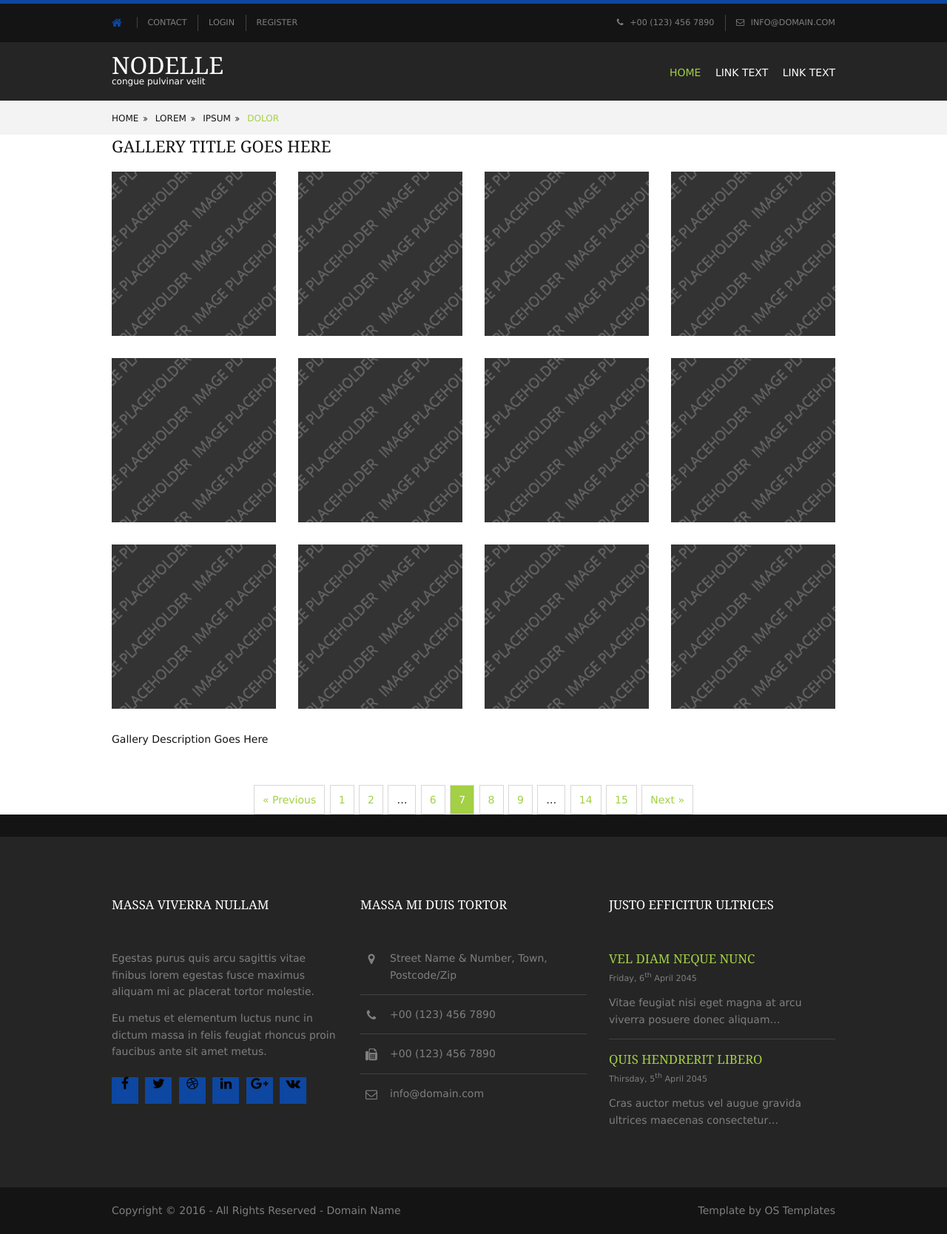
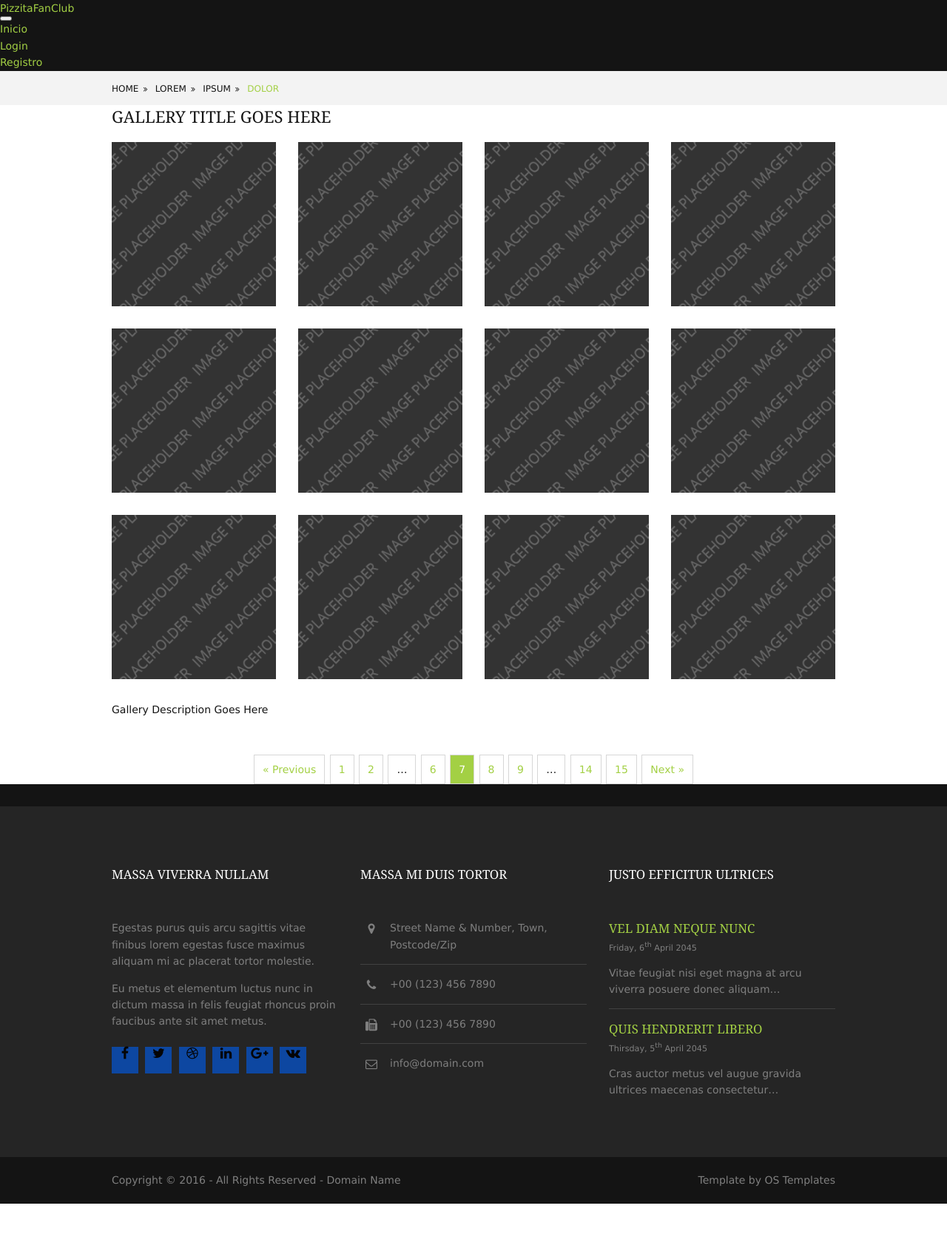
Before and after one commit to crx5/pizzitafanclub, a PHP site: template pages/gallery.php in a window 1280 px wide. Shown: the whole page at 74% size. After the commit the page ends 1627 px from the top, so only its background shows below. Run offline with PHP 8.4, Linux system fonts and the light colour scheme; the template is opened without the code that fills it, so the values that code supplies are empty.

Commit message:
se arreglo navbar, se agrego slider(esta main.php sera el contenido por default de la apgina)

```diff
--- a/layout/header.php
+++ b/layout/header.php
@@ -1,43 +1,23 @@
 
-<div class="wrapper row0">
-  <div id="topbar" class="hoc clear">
-    <!-- ################################################################################################ -->
-    <div class="fl_left">
-      <ul class="nospace" id="links">
-        <li><a href="#"><i class="fa fa-lg fa-home"></i></a></li>
-        <li><a href="#">Contact</a></li>
-        <li id="lLogin"><a href="?menu=login">Login</a></li>
-        <li id="lRegistro"><a href="?menu=registro">Register</a></li>
-      </ul>
-    </div>
-    <div class="fl_right">
-      <ul class="nospace">
-        <li><i class="fa fa-phone"></i> +00 (123) 456 7890</li>
-        <li><i class="fa fa-envelope-o"></i> info@domain.com</li>
-      </ul>
-    </div>
-    <!-- ################################################################################################ -->
-  </div>
-</div>
-<!-- ################################################################################################ -->
-<!-- ################################################################################################ -->
-<!-- ################################################################################################ -->
-<div class="wrapper row1">
-  <header id="header" class="hoc clear">
-    <!-- ################################################################################################ -->
-    <div id="logo" class="fl_left">
-      <h1><a href="index.php">Nodelle</a></h1>
-      <p>Congue pulvinar velit</p>
-    </div>
-    <!-- ################################################################################################ -->
-    <nav id="mainav" class="fl_right">
-      <ul class="clear">
-        <li class="active"><a href="index.php">Home</a></li>
 
-        <li><a href="#">Link Text</a></li>
-        <li><a href="#">Link Text</a></li>
-      </ul>
-    </nav>
-    <!-- ################################################################################################ -->
-  </header>
-</div>
+
+  <nav  id="mainNavbar" class="navbar fixed-top navbar-expand-sm navbar-dark" style="background-color: ">
+        <a class="navbar-brand" href="index.php">PizzitaFanClub</a>
+        <button class="navbar-toggler" type="button" data-toggle="collapse" data-target="#navbarNav" aria-controls="navbarNav" aria-expanded="false" aria-label="Toggle navigation">
+          <span class="navbar-toggler-icon"></span>
+        </button>
+        <div class="collapse navbar-collapse" id="navbarNav">
+          <ul class="navbar-nav" id="links">
+          <li class="nav-item">
+            <a class="nav-link" href="index.php">Inicio</a>
+          </li>
+          <li id="lLogin" class="nav-item">
+            <a class="nav-link" href="?menu=login">Login</a>
+          </li>
+          <li id="lRegistro" class="nav-item">
+            <a class="nav-link" href="?menu=registro">Registro</a>
+          </li>
+
+        </ul>
+      </div>
+          </nav>
--- a/layout/styles/layout.css
+++ b/layout/styles/layout.css
@@ -54,8 +54,15 @@ File: Layout CSS
 #pageintro article footer{}
 
 
+	/* seccion contenido
+	--------------------------------------------------------------------------------------------------------------- */
+#SeccionContenido{
+	margin-top: 50px;
+}
+
+
 /* Content Area
---------------------------------------------------------------------------------------------------------------- */
+---------------------------------------------------------------------------------------------------------------
 
 
 /* Content */
@@ -378,7 +385,7 @@ table a, #comments a{background-color:inherit;}
 	#pageintro article div .heading{margin-bottom:30px; font-size:38px;}
 	#pageintro article div p:first-of-type{margin-bottom:20px; font-size:18px;}
 
-	.container, #footer{padding-bottom:50px;}/* Not neccessary - just looks better */
+	.container, #footer{padding-bottom:0px;}/* Not neccessary - just looks better */
 }
 
 
--- a/layout/styles/login.css
+++ b/layout/styles/login.css
@@ -9,7 +9,7 @@ body {
 
 /* Pen Title */
 .pen-title {
-  padding: 50px 0;
+  padding: 20px 0;
   text-align: center;
   letter-spacing: 2px;
 }
--- /dev/null
+++ b/layout/styles/slider.css
@@ -0,0 +1,3 @@
+#slider{
+  margin-top: 50px;
+}
--- a/pages/login.php
+++ b/pages/login.php
@@ -6,7 +6,7 @@ header('Location: index.php?menu=cuenta');
 }
 ?>
 <div class="pen-title">
-  <h1>Iniciar Sesion</h1>
+  <h2></h2>
 </div>
 <!-- Form Module-->
 <div class="module form-module">
@@ -18,9 +18,9 @@ header('Location: index.php?menu=cuenta');
     <form action="controller/controllerSession.php" method="post">
       <input type="text" placeholder="Usuario" name="user"/>
       <input type="password" placeholder="Contraseña" name="password"/>
-      <button name="entrar">Login</button>
+      <button name="entrar">Inicar Sesion</button>
     </form>
   </div>
 
-  <div class="cta"><a href="#">Forgot your password?</a></div>
+  <div class="cta"><a href="#">Olvido su contraseña?</a></div>
 </div>
--- /dev/null
+++ b/pages/main.php
@@ -0,0 +1,28 @@
+
+<div id="slider" class="carousel slide" data-ride="carousel">
+  <ol class="carousel-indicators">
+    <li data-target="#slider" data-slide-to="0" class="active"></li>
+    <li data-target="#slider" data-slide-to="1" ></li>
+      <li data-target="#slider" data-slide-to="2" ></li>
+  </ol>
+  <div clas="carousel-inner">
+    <div class="carousel-item active">
+      <img class="d-block w-100" src="img/1.jpg" alt="slide1">
+    </div>
+    <div class="carousel-item ">
+      <img class="d-block w-100" src="img/2.jpg" alt="slide2">
+    </div>
+    <div class="carousel-item ">
+      <img class="d-block w-100" src="img/3.jpg" alt="slide2">
+    </div>
+  </div>
+    <a class="carousel-control-prev" href="#slider" role="button" data-slide="prev">
+      <span class="carousel-contro-prev-icon" aria-hidden="true"></span>
+      <span class="sr-only">Anterior</span>
+    </a>
+    <a class="carousel-control-next" href="#slider" role="button" data-slide="next">
+      <span class="carousel-contro-next-icon" aria-hidden="true"></span>
+      <span class="sr-only">Siguiente</span>
+    </a>
+
+  </div>
--- a/pages/registro.php
+++ b/pages/registro.php
@@ -6,9 +6,10 @@ header('Location: index.php?menu=cuenta');
  ?>
 <script src="layout/scripts/jquery.min.js"></script>
 <script src="scripts/parsley.js"></script>
-		<div class="container">
+
+    <div class="container">
 			<div class="row main">
-				<div class="panel-heading">
+				<div >
 	               <div class="panel-title text-center">
 	               		<!--<h1 class="title">REGISTRO</h1>-->
 	               		<hr />
--- a/routing.php
+++ b/routing.php
@@ -20,6 +20,6 @@ if ($_GET['menu']=='login') {
 		require_once('pages/cuenta.php');
 	}else {
 
-		require_once('main.php');
+		require_once('pages/main.php');
 	}
 ?>
--- a/scripts/hLinks.js
+++ b/scripts/hLinks.js
@@ -2,7 +2,7 @@ function hideLinks(){
   $("#lLogin").hide();
   $("#lRegistro").hide();
   if($("#lCuenta").length == 0){
-  $("#links").append("<li id='lCuenta'><a href='?menu=cuenta'>Mi Cuenta</a></li>");
+  $("#links").append("<li id='lCuenta' class='nav-item'><a class='nav-link' href='?menu=cuenta'>Mi Cuenta</a></li>");
 }
 }
 function showLinks (){
```
Also changed, not shown: layout/layout.php (+21 -2 lines), layout/styles/header.css (added, +12 -0 lines), layout/styles/registro.css (+9 -1 lines), img/1.jpg (added), img/2.jpg (added), img/3.jpg (added), layout/main.html (deleted).
